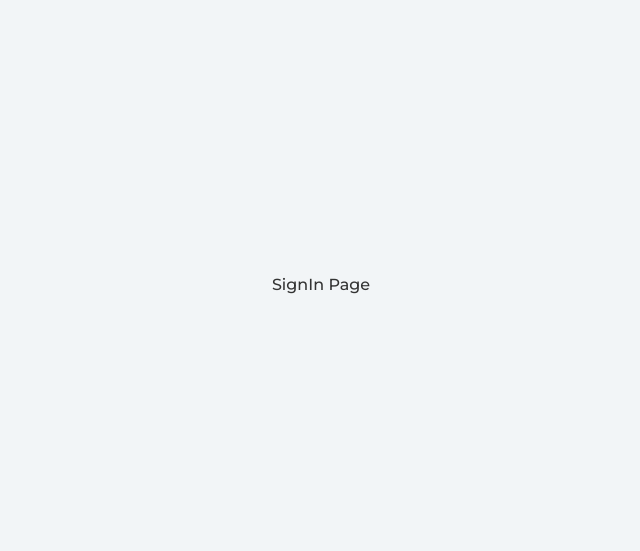
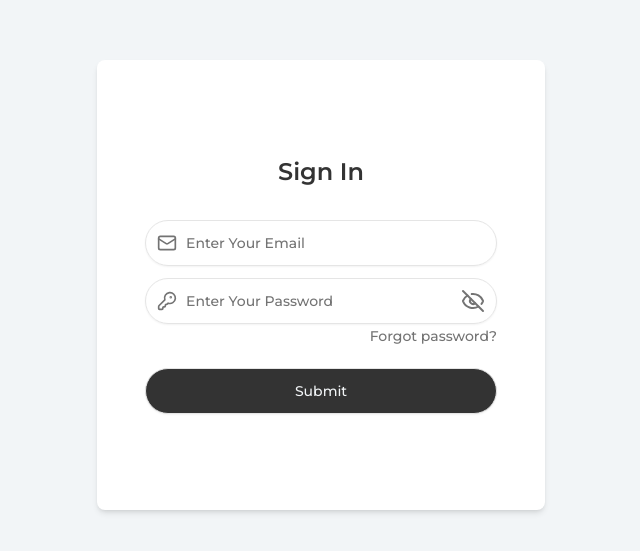
Before and after one commit to mahfuzHasan2003/trokis_admin_dashboard, a Next.js app: page /signin in a window 1280 px wide. Shown: the part 115-666 px from the top of the page, without its empty margins (319-959 px from the left). Built offline with nearby package versions, Linux system fonts and the light colour scheme.

Commit message:
Added: Signin page design

```diff
--- a/app/(authentication)/layout.js
+++ b/app/(authentication)/layout.js
@@ -9,9 +9,7 @@ export default function AuthLayout({ children }) {
       <div
          className={`h-dvh flex items-center justify-center`}
       >
-         <div className="">
-            {children}
-         </div>
+         {children}
       </div>
    );
 }
--- /dev/null
+++ b/app/(authentication)/reset-password/page.jsx
@@ -0,0 +1,5 @@
+"use client";
+
+export default function ResetPassword() {
+  return <div>ResetPassword</div>;
+}
--- a/app/(authentication)/signin/page.jsx
+++ b/app/(authentication)/signin/page.jsx
@@ -1,6 +1,66 @@
+"use client";
+import { Input } from "@/components/ui/input";
+import { Eye, EyeOff, KeyRound, Mail } from "lucide-react";
+import Link from "next/link";
+import { useState } from "react";
 
 export default function SignIn() {
+  const [showPassword, setShowPassword] = useState(false);
+  function handleSignIn() {
+    // console.log();
+  }
+
   return (
-    <div className="">SignIn Page</div>
-  )
+    <form
+      className="bg-white w-full max-w-md px-12 py-24 rounded-md shadow-md"
+      onSubmit={handleSignIn}
+    >
+      <h2 className="text-center mb-8 text-2xl font-semibold">Sign In</h2>
+
+      {/* email field */}
+      <div className="relative mb-3">
+        <Mail
+          className="absolute top-1/2 transform -translate-y-1/2 text-muted-foreground left-3"
+          size={20}
+        />
+        <Input
+          placeholder="Enter Your Email"
+          type="email"
+          className="rounded-full pl-10"
+        />
+      </div>
+
+      {/* Passoword Field */}
+      <div className="relative">
+        <KeyRound
+          className="absolute top-1/2 transform -translate-y-1/2 text-muted-foreground left-3"
+          size={20}
+        />
+        <Input
+          placeholder="Enter Your Password"
+          type={!showPassword ? "password" : "text"}
+          className="rounded-full px-10"
+        />
+        <div
+          className="absolute top-1/2 transform -translate-y-1/2 right-3 text-muted-foreground cursor-pointer"
+          onClick={() => setShowPassword(!showPassword)}
+        >
+          {!showPassword ? <EyeOff /> : <Eye />}
+        </div>
+      </div>
+
+      {/* forgot password */}
+      <p className="text-right">
+        <Link href="/reset-password" className="text-sm text-muted-foreground">
+          Forgot password?
+        </Link>
+      </p>
+
+      {/* submit btn */}
+      <Input
+        type="submit"
+        className="cursor-pointer bg-foreground text-background rounded-full hover:bg-foreground/90 mt-5"
+      />
+    </form>
+  );
 }
--- a/components/ui/input.jsx
+++ b/components/ui/input.jsx
@@ -1,24 +1,20 @@
-import * as React from "react"
+import * as React from "react";
 
-import { cn } from "@/lib/utils"
+import { cn } from "@/lib/utils";
 
-function Input({
-  className,
-  type,
-  ...props
-}) {
+function Input({ className, type, ...props }) {
   return (
     <input
       type={type}
       data-slot="input"
       className={cn(
-        "file:text-foreground placeholder:text-muted-foreground selection:bg-primary selection:text-primary-foreground dark:bg-input/30 border-input flex h-9 w-full min-w-0 rounded-md border bg-transparent px-3 py-1 text-base shadow-xs transition-[color,box-shadow] outline-none file:inline-flex file:h-7 file:border-0 file:bg-transparent file:text-sm file:font-medium disabled:pointer-events-none disabled:cursor-not-allowed disabled:opacity-50 md:text-sm",
-        "focus-visible:border-ring focus-visible:ring-ring/50 focus-visible:ring-[3px]",
-        "aria-invalid:ring-destructive/20 dark:aria-invalid:ring-destructive/40 aria-invalid:border-destructive",
+        "file:text-foreground placeholder:text-muted-foreground selection:bg-primary selection:text-primary-foreground border-input flex w-full min-w-0 rounded-md border bg-transparent px-5 py-3 text-lg shadow-xs transition-[color,box-shadow] outline-none file:inline-flex file:border-0 file:bg-transparent file:text-sm file:font-medium disabled:pointer-events-none disabled:cursor-not-allowed disabled:opacity-50 md:text-sm focus-visible:border focus-visible:border-primary/35",
+        "aria-invalid:ring-destructive/20 aria-invalid:border-destructive",
         className
       )}
-      {...props} />
+      {...props}
+    />
   );
 }
 
-export { Input }
+export { Input };
--- /dev/null
+++ b/components/ui/label.jsx
@@ -0,0 +1,23 @@
+"use client"
+
+import * as React from "react"
+import * as LabelPrimitive from "@radix-ui/react-label"
+
+import { cn } from "@/lib/utils"
+
+function Label({
+  className,
+  ...props
+}) {
+  return (
+    <LabelPrimitive.Root
+      data-slot="label"
+      className={cn(
+        "flex items-center gap-2 text-sm leading-none font-medium select-none group-data-[disabled=true]:pointer-events-none group-data-[disabled=true]:opacity-50 peer-disabled:cursor-not-allowed peer-disabled:opacity-50",
+        className
+      )}
+      {...props} />
+  );
+}
+
+export { Label }
--- a/middleware.js
+++ b/middleware.js
@@ -3,9 +3,14 @@ import { NextResponse } from 'next/server'
 export function middleware(request) {
    const isLoggedIn = false;
    const { pathname } = request.nextUrl;
-   if (!isLoggedIn && pathname !== '/signin') {
+
+   // Routes that should be accessible without login
+   const publicRoutes = ['/signin', '/reset-password'];
+   // Allow public routes
+   if (!isLoggedIn && !publicRoutes.includes(pathname)) {
       return NextResponse.redirect(new URL('/signin', request.url));
    }
+   // Redirect logged-in users away from signin or root
    if (isLoggedIn && (pathname === '/signin' || pathname === '/')) {
       return NextResponse.redirect(new URL('/dashboard', request.url));
    }
--- a/package.json
+++ b/package.json
@@ -9,7 +9,9 @@
     "lint": "next lint"
   },
   "dependencies": {
+    "@hookform/resolvers": "^5.2.0",
     "@radix-ui/react-dialog": "^1.1.14",
+    "@radix-ui/react-label": "^2.1.7",
     "@radix-ui/react-separator": "^1.1.7",
     "@radix-ui/react-slot": "^1.2.3",
     "@radix-ui/react-tooltip": "^1.2.7",
@@ -22,9 +24,11 @@
     "react": "19.1.0",
     "react-datepicker": "^8.4.0",
     "react-dom": "19.1.0",
+    "react-hook-form": "^7.61.1",
     "react-icons": "^5.5.0",
     "recharts": "^2.15.4",
-    "tailwind-merge": "^3.3.1"
+    "tailwind-merge": "^3.3.1",
+    "zod": "^4.0.13"
   },
   "devDependencies": {
     "@tailwindcss/postcss": "^4.1.11",
```
Also changed, not shown: 1 other file (tests, documents, lock files or other folders).
